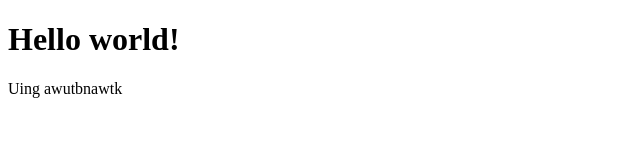
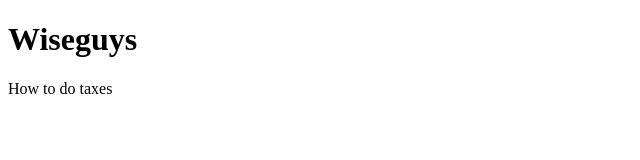
Before and after one commit to ginnatwit/ginnatwit.github.io, a plain HTML site: page index.html in a window 1280 px wide. Shown: the whole page, without its empty margins (0-640 px from the left). Drawn offline with Linux system fonts and the light colour scheme.

Commit message:
Template 1w

```diff
--- a/index.html
+++ b/index.html
@@ -2,8 +2,8 @@
 <html>
 
 <body>
-    <h1> Hello world!</h1>
-    <p> Uing awutbnawtk</p>
+    <h1> Wiseguys</h1>
+    <p> How to do taxes</p>
 </body>
 
 </html>
```
